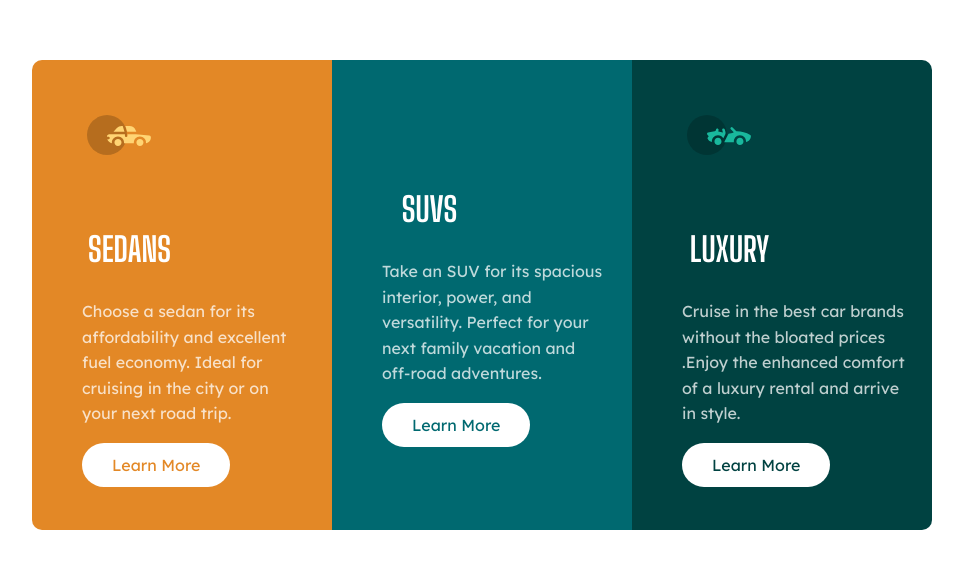
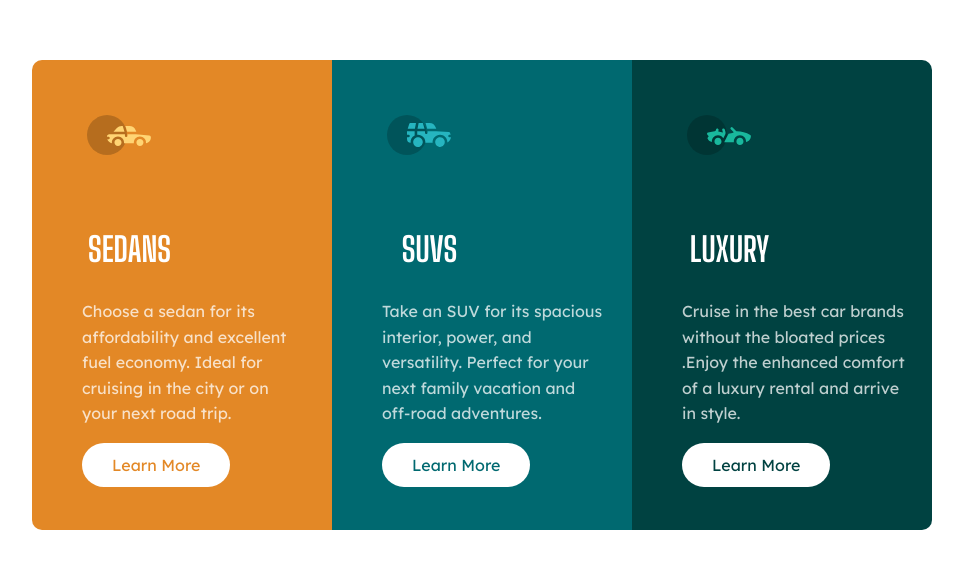
Before and after one commit to yosephs785/3-column-preview-card-component, a plain HTML site: page index.html in a window 1280 px wide. Shown: the part 105-674 px from the top of the page, without its empty margins (158-1121 px from the left). Drawn offline with Linux system fonts and the light colour scheme; files whose address does not match are found by name; a web font is replaced by a local one.

Commit message:
index.html

```diff
--- a/index.html
+++ b/index.html
@@ -20,7 +20,7 @@
     <a href="https://www.kia.com/aw/discover-kia/ask/what-is-a-sedan.html" class="learn-more" target="_blank" rel="noopener noreferrer">Learn More</a>
 </div>
 <div class="box2">
-    <img src="/project 6/images/icon-suvs.svg" alt="" class="icon-suvs">
+    <img src="icon-suvs.svg" alt="" class="icon-suvs">
     <h1>SUVS</h1>
     <p>Take an SUV for its spacious<br>interior, power, and<br>versatility. Perfect for your<br>next family vacation and<br>off-road adventures.</p>
     <a href="https://cars.usnews.com/cars-trucks/rankings/suvs" class="learn-more" target="_blank" rel="noopener noreferrer">Learn More</a>
```
